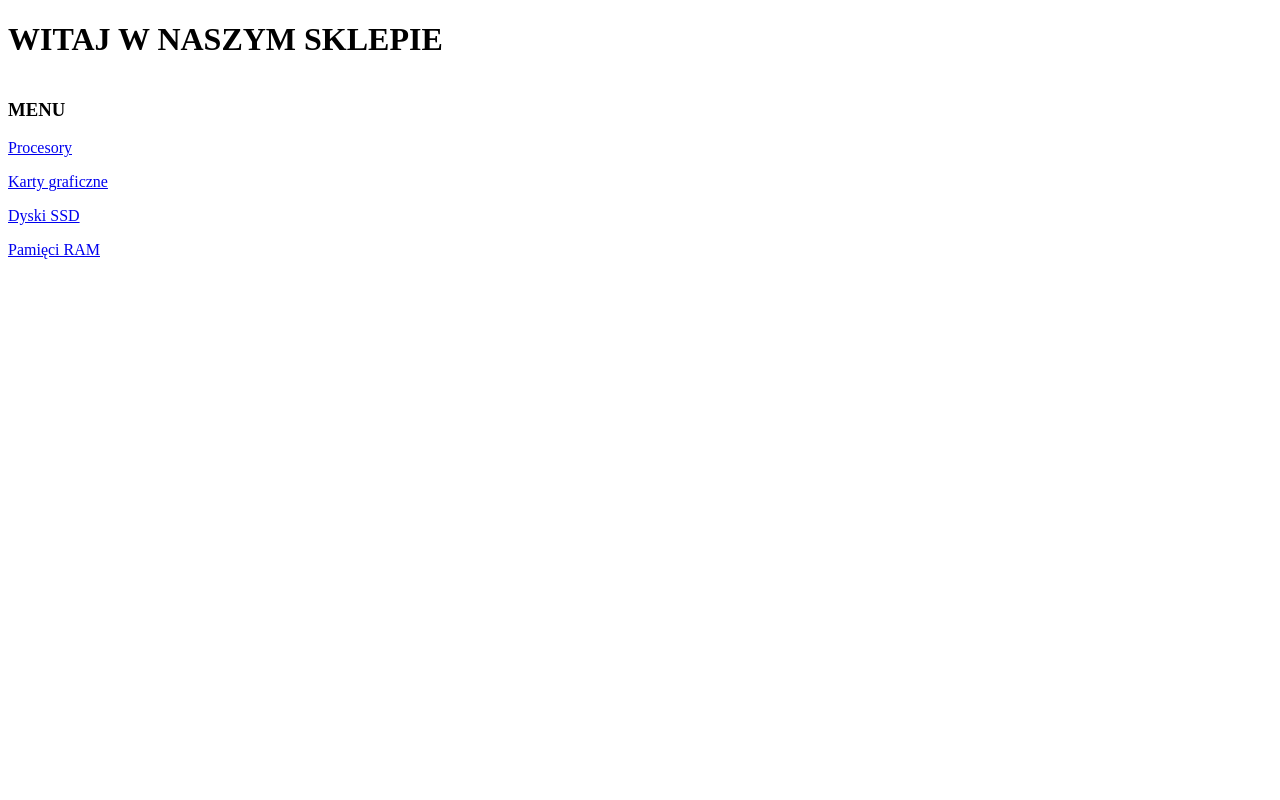
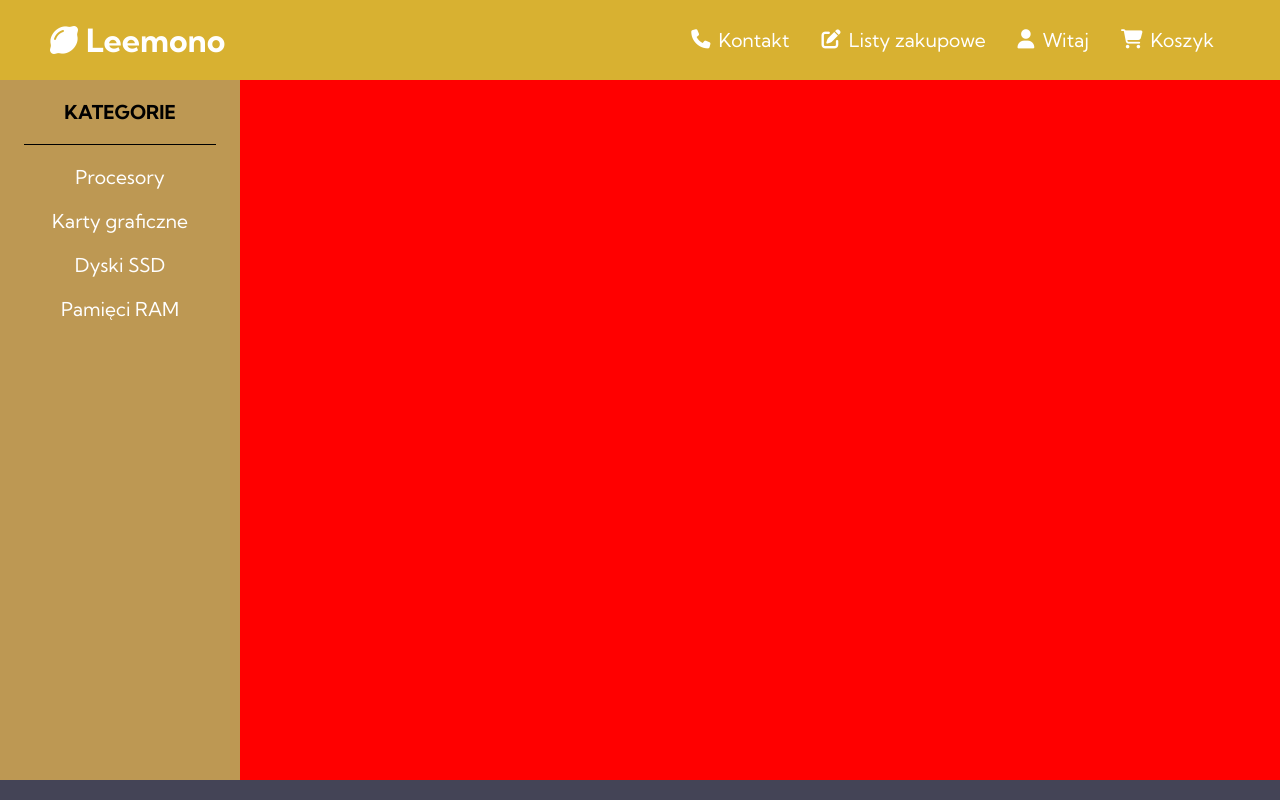
Before and after one commit to SzymonPiatek/Django-Store, a Django app: page / in a window 1280 px wide. Run offline with Django 4.2, Linux system fonts and the light colour scheme; data comes from the database, SQL or seed files in the repository; some libraries are stand-ins or nearby versions.

Commit message:
v0.0.0.4
Początek pracy własnej

```diff
--- a/Sklep/Produkty/templates/produkty/index.html
+++ b/Sklep/Produkty/templates/produkty/index.html
@@ -1,26 +1,48 @@
+{% load static %}
 <!DOCTYPE html>
-<html lang="en">
+<html lang="pl">
     <head>
         <meta charset="UTF-8">
+        <meta http-equiv="X-UA-Compatible" content="IE=edge">
         <meta name="viewport" content="width=device-width, initial-scale=1.0">
+
         <title>Sklep</title>
+
+        <link rel="stylesheet" type="text/css" href="{% static 'css/styles.css' %}">
+        <link href="https://fonts.googleapis.com/css2?family=Kumbh+Sans:wght@400;700&display=swap" rel="stylesheet">
+
+        <script src="https://kit.fontawesome.com/d55684f920.js" crossorigin="anonymous"></script>
     </head>
+
     <body>
-    <div>
-        <h1> WITAJ W NASZYM SKLEPIE </h1>
+        <!-- Navbar Section -->
+        <div class="navbar">
+            {% include 'Produkty/navbar.html' %}
         </div>
-    </div style='clear:both'></div>
 
-    <div style="width:200px; float:left">
-        <h3> MENU </h3>
+        <!-- Main Section -->
+        <div class="main">
+            <div class="main__container">
+                <div class="main__content">
+                    <div class="main__category">
+                        <div class="main__title">KATEGORIE</div>
+                        <hr>
+                        <div class="main__category--content">
                             {% for kat in kategorie %}
+                            <div class="main__category--item">
                                 <p><a href="/kategoria/{{ kat.id }}">{{ kat.nazwa }}</a></p>
+                            </div>
                             {% endfor %}
                         </div>
+                    </div>
 
-    <div style="width:700; float:left">
+                    <div class="main__product">
                         {% block produkt %}{% endblock produkt %}
                     </div>
-    </div style='clear:both'></div>
+                </div>
+            </div>
+        </div>
+
+
     </body>
 </html>
--- /dev/null
+++ b/Sklep/Produkty/templates/produkty/navbar.html
@@ -0,0 +1,19 @@
+<nav class="navbar__container">
+    <div class="navbar__content">
+        <a href="/" class="navbar__logo"><i class="fa-solid fa-lemon"></i>Leemono</a>
+        <div class="navbar__menu">
+            <li class="navbar__item">
+                <a href="/" class="navbar__links"><i class="fa-solid fa-phone"></i>Kontakt</a>
+            </li>
+            <li class="navbar__item">
+                <a href="/" class="navbar__links"><i class="fa-solid fa-pen-to-square"></i>Listy zakupowe</a>
+            </li>
+            <li class="navbar__item">
+                <a href="/" class="navbar__links"><i class="fa-solid fa-user"></i>Witaj</a>
+            </li>
+            <li class="navbar__item">
+                <a href="/" class="navbar__links"><i class="fa-solid fa-cart-shopping"></i>Koszyk</a>
+            </li>
+        </div>
+    </div>
+</nav>
--- a/Sklep/Sklep/settings.py
+++ b/Sklep/Sklep/settings.py
@@ -108,6 +108,11 @@ USE_TZ = True
 # https://docs.djangoproject.com/en/4.2/howto/static-files/
 
 STATIC_URL = 'static/'
+MEDIA_URL = 'media/'
+
+STATICFILES_DIRS = [os.path.join(BASE_DIR, 'static')]
+STATIC_ROOT = os.path.join(BASE_DIR, 'static_root/')
+MEDIA_ROOT = os.path.join(BASE_DIR, 'media_root/')
 
 # Default primary key field type
 # https://docs.djangoproject.com/en/4.2/ref/settings/#default-auto-field
--- /dev/null
+++ b/Sklep/static/css/styles.css
@@ -0,0 +1,153 @@
+:root {
+    --background-color: #444456;
+    --second-background-color: #bd9853;
+    --main-color: #d8b131;
+
+    --first-text-color: #fff;
+    --second-text-colod: #000;
+
+    --links-hover-color: #000;
+}
+
+* {
+    box-sizing: border-box;
+    margin: 0;
+    padding: 0;
+    font-family: 'Kumbh Sans', sans-serif;
+}
+
+body {
+    background: var(--background-color);
+}
+
+/* Navbar Css */
+
+.navbar__container {
+    background: var(--main-color);
+    height: 80px;
+    width: 100%;
+    position: sticky;
+    top: 0;
+    z-index: 999;
+    display: flex;
+    justify-content: center;
+    align-items: center;
+    font-size: 1.2rem;
+}
+
+.navbar__content {
+    height: 100%;
+    width: 1300px;
+    display: flex;
+    justify-content: space-between;
+    margin: 0 auto;
+    padding: 0 50px;
+    z-index: 1;
+}
+
+.navbar__logo {
+    color: var(--first-text-color);
+    font-size: 2rem;
+    font-weight: 700;
+    text-decoration: none;
+    display: flex;
+    align-items: center;
+    cursor: pointer;
+}
+
+.navbar__menu {
+    display: flex;
+    align-items: center;
+    list-style: none;
+    text-align: center;
+}
+
+.navbar__item {
+    height: 100%;
+}
+
+.navbar__links {
+    height: 100%;
+    color: var(--first-text-color);
+    text-decoration: none;
+    display: flex;
+    justify-content: center;
+    align-items: center;
+    padding: 0 1rem;
+}
+
+.navbar__links:hover {
+    transition: all 0.2s ease-in-out;
+    color: var(--links-hover-color);
+}
+
+/* Icon Css */
+
+.fa-solid {
+    margin-right: 0.5rem;
+}
+
+/* Main Css */
+
+.main {
+    display: flex;
+    justify-content: center;
+}
+
+.main__container {
+    height: 700px;
+    width: 1300px;
+    display: flex;
+    font-size: 1.2rem;
+    background: red;
+}
+
+.main__content {
+    display: flex;
+}
+
+.main__category {
+    background: var(--second-background-color);
+    height: 100%;
+    width: 30vh;
+    display: flex;
+    flex-direction: column;
+}
+
+.main__title {
+    color: var(--second-text-color);
+    font-size: 1.2rem;
+    font-weight: 700;
+    display: flex;
+    justify-content: center;
+    padding: 20px;
+}
+
+hr {
+    height: 1px;
+    width: 80%;
+    background: var(--second-text-colod);
+    border: 0px;
+    margin: 0 auto;
+
+}
+
+.main__category--content {
+    height: 100%;
+    display: flex;
+    flex-direction: column;
+    padding: 10px;
+}
+
+.main__category--item {
+    display: flex;
+    justify-content: center;
+    align-items: center;
+    padding: 10px;
+}
+
+.main__category--item a{
+    color: var(--first-text-color);
+    text-decoration: none;
+
+}
```
Lines whose indentation alone changed are shown as unchanged.
